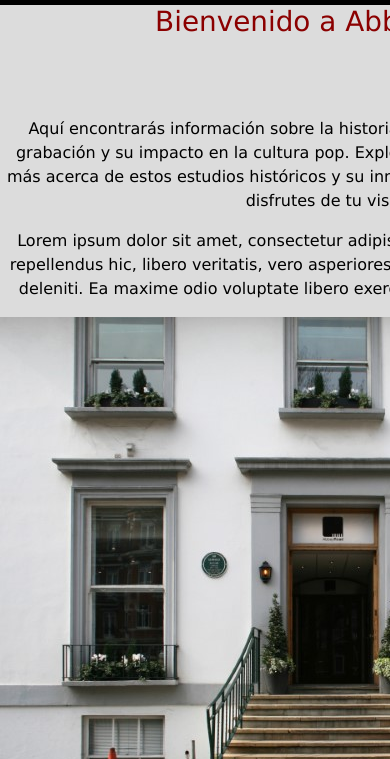
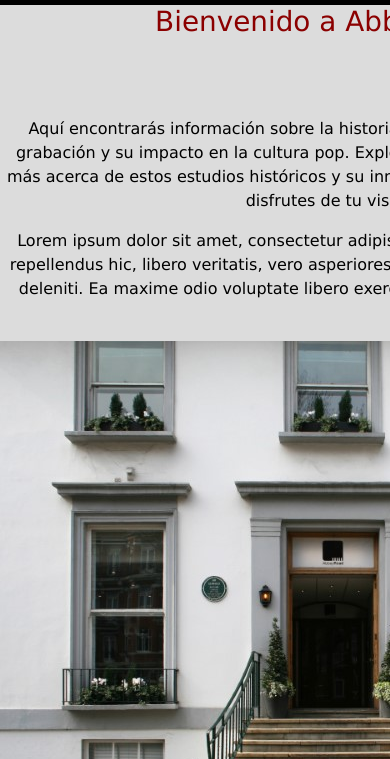
Before and after one commit to frndbrn/PF-Bruno, a plain HTML site: page index.html in a window 390 px wide. Shown: the part 85-844 px from the top of the page. Drawn offline with nearby package versions, Linux system fonts and the light colour scheme.

Commit message:
cambios en .front y agregado para media queries

```diff
--- a/css/main.css
+++ b/css/main.css
@@ -70,14 +70,15 @@ footer{
 }
 
 .front{
-    max-width: 100%;
-    height: auto;
+    width: 100%;
+    height: 100%;
+    object-fit: cover;
 }
 
 .entrada{
     display: grid;
     grid-template-columns: 1fr;
-    grid-template-rows: 1fr 1fr;
+    grid-template-rows: 1fr 1fr 1fr;
 }
 
 
@@ -149,3 +150,8 @@ ol{
     position: relative;
     bottom: 0;
 }
+
+
+@media screen {
+
+}
--- a/index.html
+++ b/index.html
@@ -56,7 +56,7 @@
 
     <!--Cuerpo principal de nuestra página -->
 
-    <main class="frente">
+    <main class="frente frente-index">
         <div class="entrada">
             <h1>Bienvenido a Abbey Road</h1>
             <p>Aquí encontrarás información sobre la historia de estos icónicos estudios de grabación y su impacto en la
```
